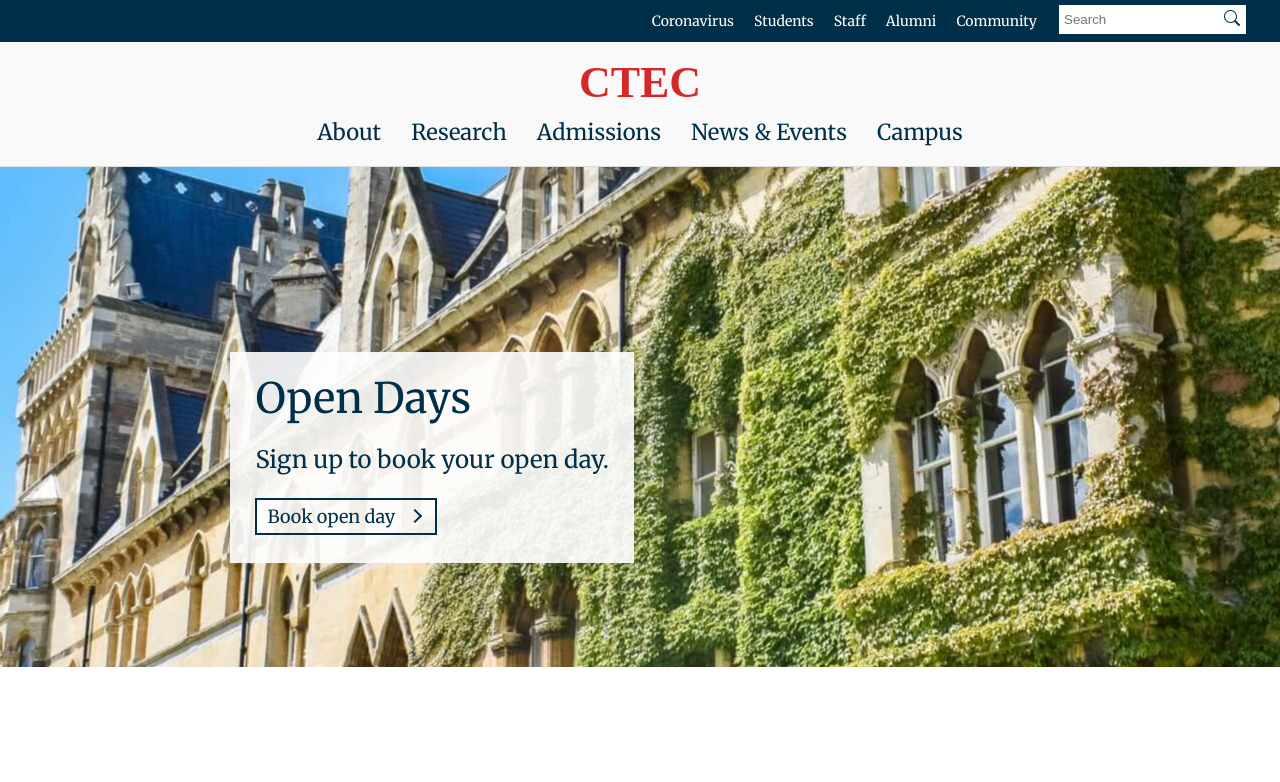
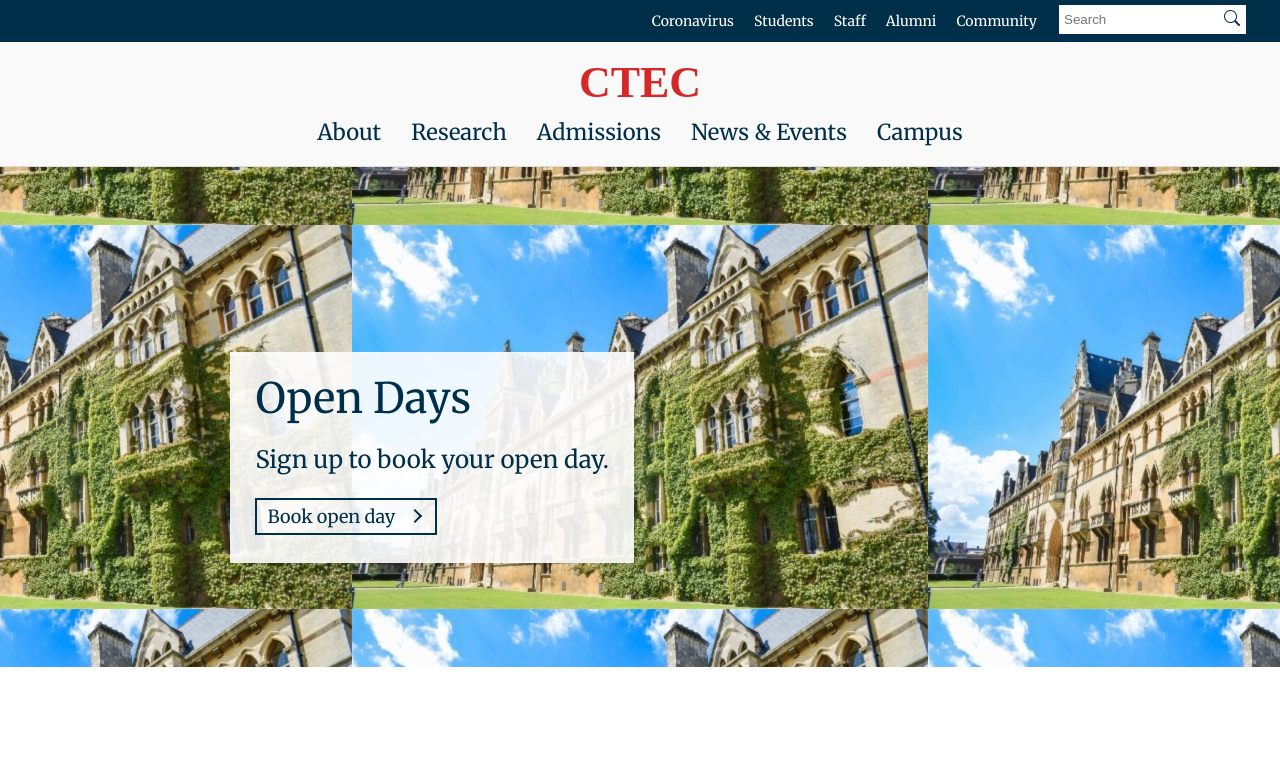
Before and after one commit to cameronteconway/education, a React (Vite) app: page / in a window 1280 px wide. Shown: the top 782 px of the page. Built offline with nearby package versions, Linux system fonts and the light colour scheme; a web font is replaced by a local one.

Commit message:
mobile banner

```diff
--- a/src/styles/Banner.scss
+++ b/src/styles/Banner.scss
@@ -64,7 +64,7 @@
 /* Small devices (landscape phones, 576px and up) */
 @media (min-width: 576px) {
     .banner__image {
-        background: url(../assets/banners/uni-building.jpg);
+        background: url(../assets/banners/uni-building-mobile.jpg);
         background-position: center;
     }
 }
```
